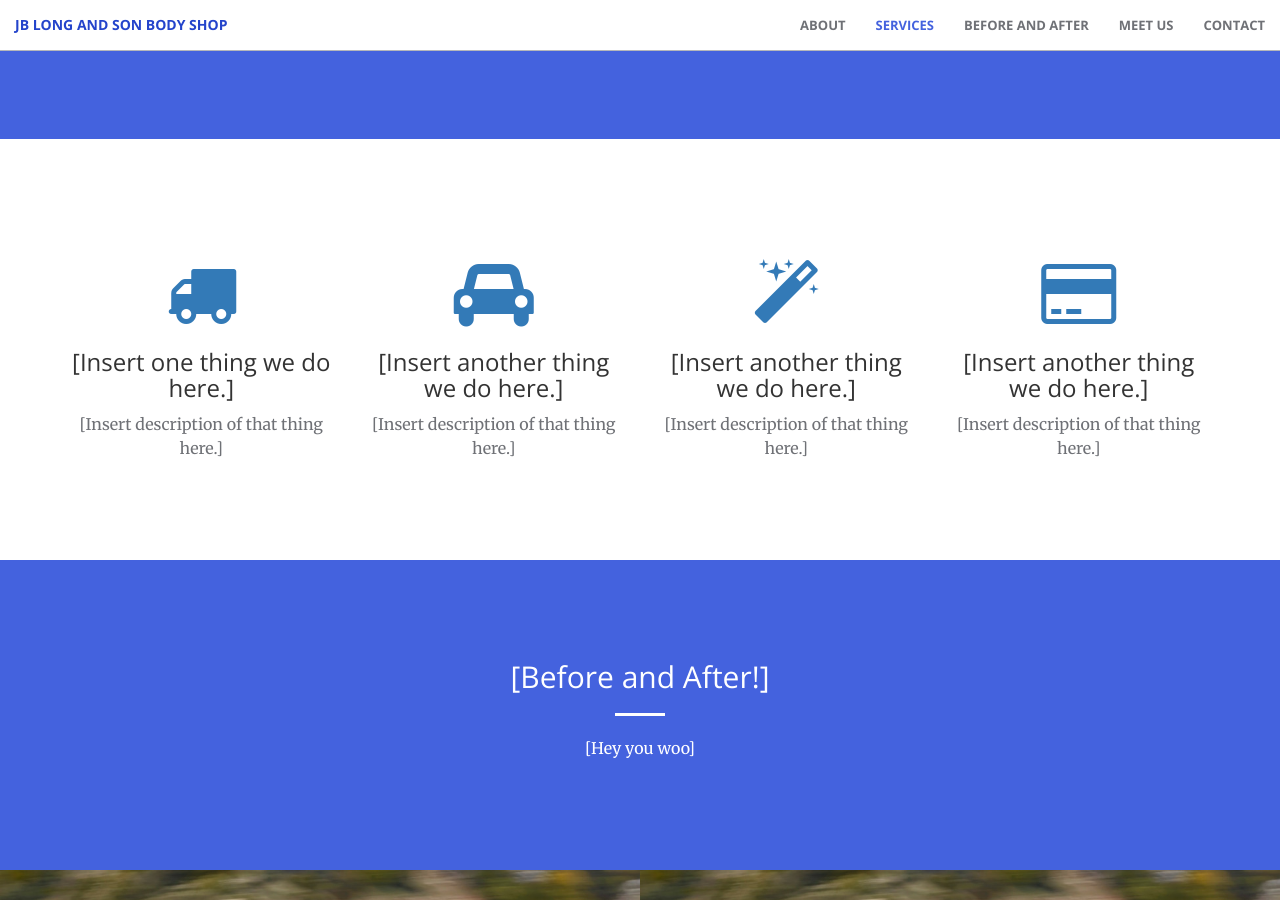
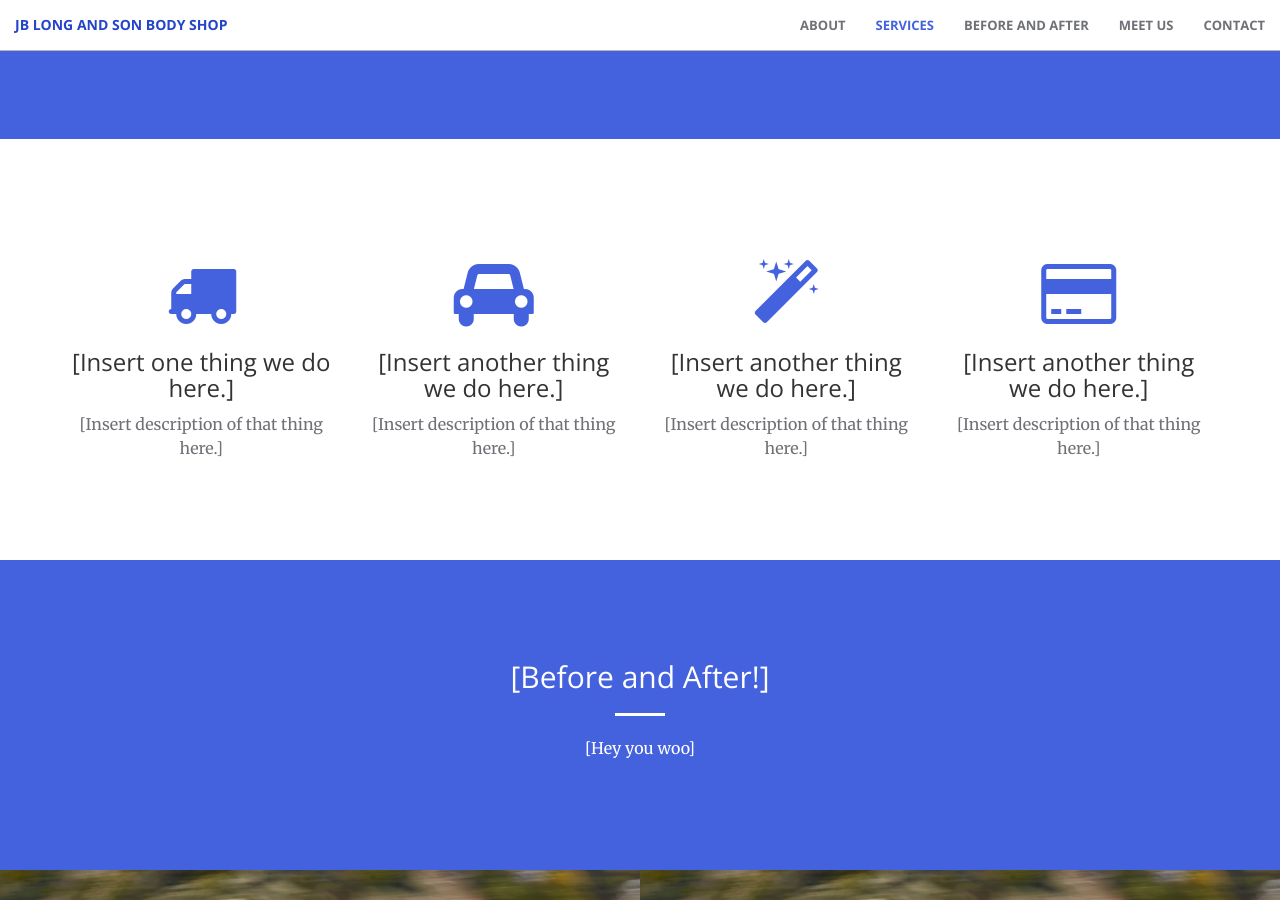
Before and after one commit to matthewlong29/JBShop_Site, a Jekyll site: the page built from index.html, in a window 1280 px wide and 900 px high, scrolled down 1766 px. Built offline with Jekyll 4.4.1, drawn with Linux system fonts in a browser that asks for light colours.

Commit message:
services icon color changed

```diff
--- a/_includes/services-content.html
+++ b/_includes/services-content.html
@@ -4,28 +4,28 @@
         <div class="row">
             <div class="col-lg-3 col-md-6 text-center">
                 <div class="service-box">
-                    <i class="fa fa-5x fa-truck wow bounceIn text-primary"></i>
+                    <i class="fa fa-5x fa-truck wow bounceIn color-blue"></i>
                     <h3>[Insert one thing we do here.]</h3>
                     <p class="text-gray">[Insert description of that thing here.]</p>
                 </div>
             </div>
             <div class="col-lg-3 col-md-6 text-center">
                 <div class="service-box">
-                    <i class="fa fa-5x fa-automobile wow bounceIn text-primary" data-wow-delay=".1s"></i>
+                    <i class="fa fa-5x fa-automobile wow bounceIn color-blue" data-wow-delay=".1s"></i>
                     <h3>[Insert another thing we do here.]</h3>
                     <p class="text-gray">[Insert description of that thing here.]</p>
                 </div>
             </div>
             <div class="col-lg-3 col-md-6 text-center">
                 <div class="service-box">
-                    <i class="fa fa-5x fa-magic wow bounceIn text-primary" data-wow-delay=".2s"></i>
+                    <i class="fa fa-5x fa-magic wow bounceIn color-blue" data-wow-delay=".2s"></i>
                     <h3>[Insert another thing we do here.]</h3>
                     <p class="text-gray">[Insert description of that thing here.]</p>
                 </div>
             </div>
             <div class="col-lg-3 col-md-6 text-center">
                 <div class="service-box">
-                    <i class="fa fa-5x fa-credit-card wow bounceIn text-primary" data-wow-delay=".3s"></i>
+                    <i class="fa fa-5x fa-credit-card wow bounceIn color-blue" data-wow-delay=".3s"></i>
                     <h3>[Insert another thing we do here.]</h3>
                     <p class="text-gray">[Insert description of that thing here.]</p>
                 </div>
```
